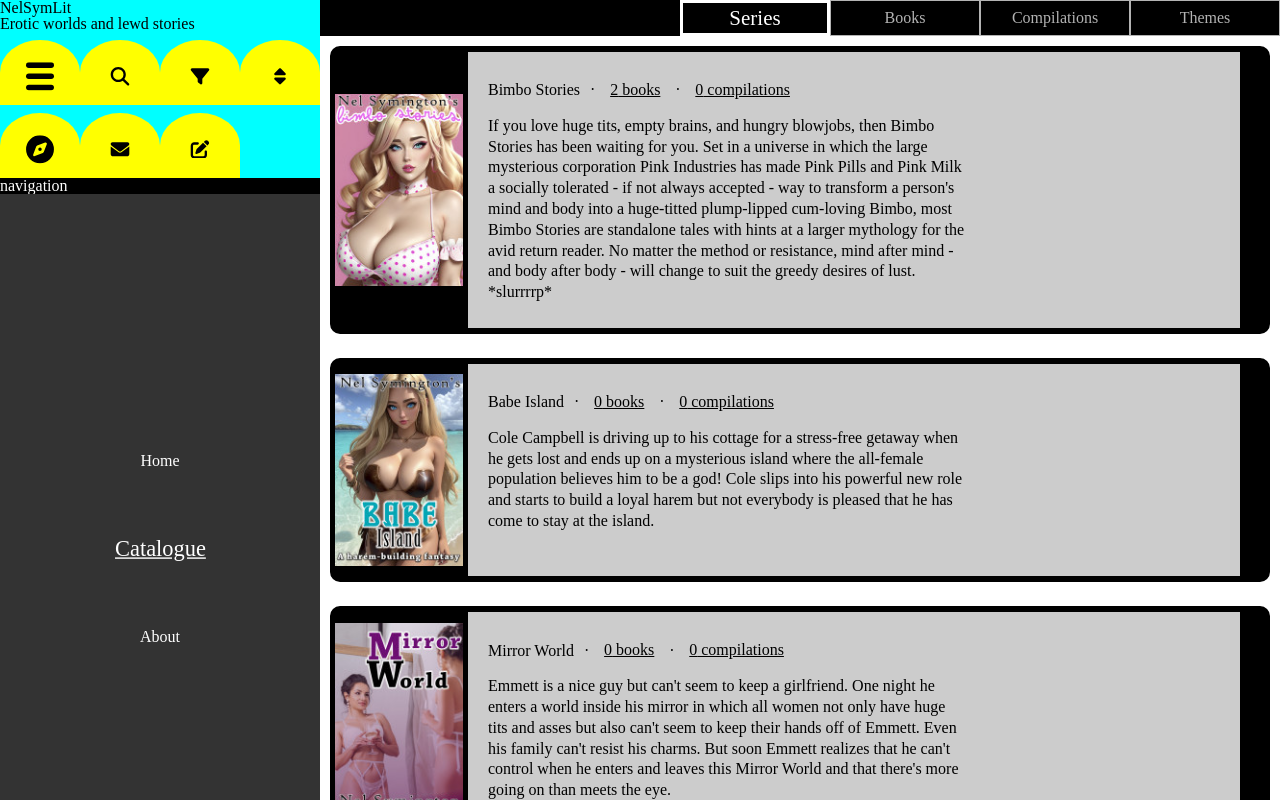
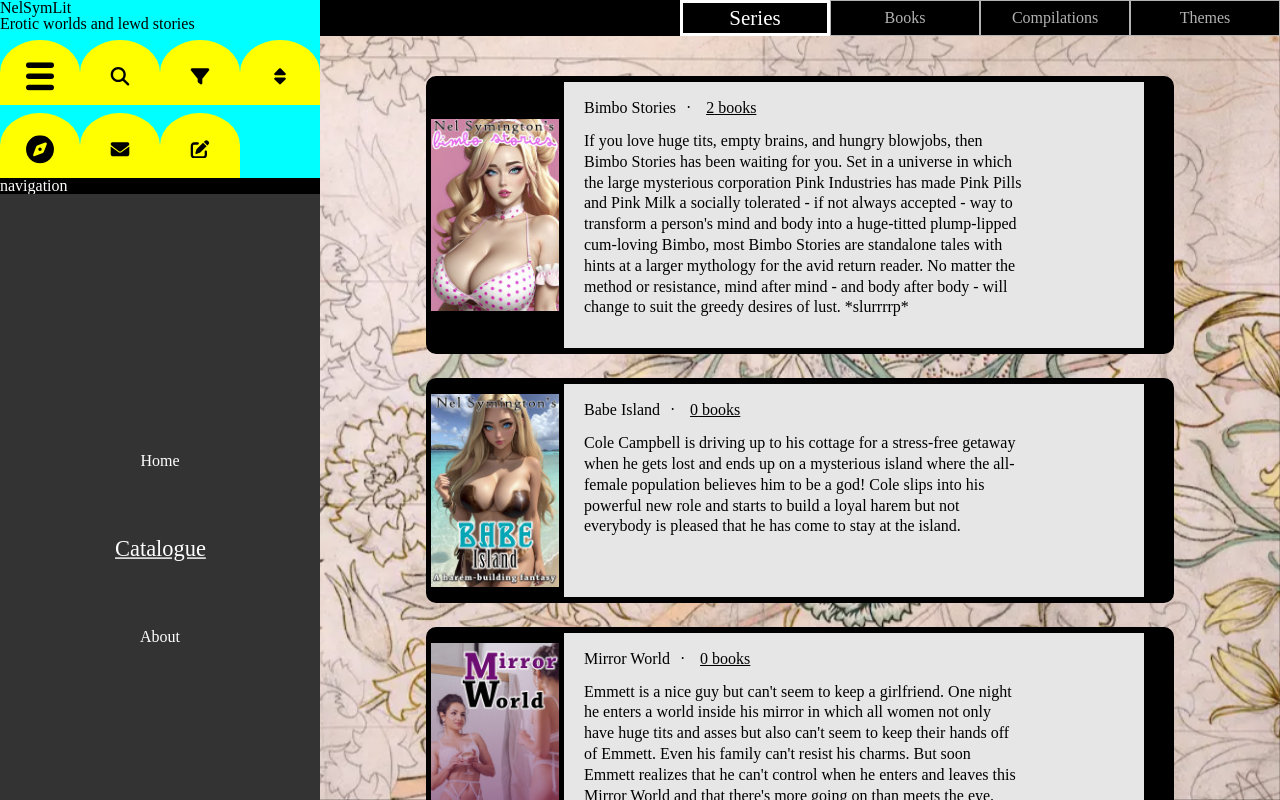
Before and after one commit to Driijko/wren, a Svelte app: page / in a window 1280 px wide. Both pictures are taken after a click on the button "Series". Built offline with nearby package versions, Linux system fonts and the light colour scheme.

Commit message:
CatalogueItemNarrow & CatalogueItemWide: adapt for series.

```diff
--- a/src/components/4-structures/catalogue/CatalogueItemNarrow.svelte
+++ b/src/components/4-structures/catalogue/CatalogueItemNarrow.svelte
@@ -21,6 +21,13 @@
           {item.books.length} books
         </a>
       </p>
+      {#if type === "series" && item.compilations.length > 0}
+        <p>
+          <a href={`${item.title}:compilations`}>
+            {item.compilations.length} compilations
+          </a>
+        </p>
+      {/if}
     </div>
   </div>
   <p class="description">{item.description}</p>
--- a/src/components/4-structures/catalogue/CatalogueItemWide.svelte
+++ b/src/components/4-structures/catalogue/CatalogueItemWide.svelte
@@ -22,6 +22,14 @@
           {item.books.length} books
         </a>
       </p>
+      {#if type === "series" && item.compilations.length > 0}
+        &middot
+        <p>
+          <a href={`${item.title}:compilations`}>
+            {item.compilations.length} compilations
+          </a>
+        </p>
+      {/if}
     </div>
     <p class="description">{item.description}</p>
   </div>
--- a/src/components/4-structures/catalogue/SeriesDisplay.svelte
+++ b/src/components/4-structures/catalogue/SeriesDisplay.svelte
@@ -3,145 +3,20 @@
   // IMPORTS ---------------------------------------
   import { seriesDisplay } from "../../../dynamic/catalogueDisplay";
   import { vpwidth } from "../../../dynamic/viewport";
+  import CatalogueItemWide from "./CatalogueItemWide.svelte";
+  import CatalogueItemNarrow from "./CatalogueItemNarrow.svelte";
 
 </script>
 
 <!-- MARKUP /////////////////////////////////////// -->
-<ul class="reg-scroll catalogue-display">
-  {#each $seriesDisplay as series}
-      <li>
-
-        <!-- Narrow Viewport ------------------- -->
-        {#if $vpwidth < 600}
-          <div class="narrow">
-            <img src={series.pic} alt={series.title} />
-            <div class="center">
-              <h4>{series.title}</h4>
-              <p>
-                <a href={`${series.title}:books`}>
-                  {series.books.length} books
-                </a>
-              </p>
-              <p>
-                <a href={`${series.title}:compilations`}>
-                  {series.compilations.length} compilations
-                </a>
-              </p>
-            </div>
-          </div>
-          <p>{series.description}</p>
-
-        <!-- Wider Viewport --------------------- -->
-        {:else if $vpwidth >= 600}
-        <div class="wide">
-          <img src={series.pic} alt={series.title} />
-          <div>
-            <div>
-              <h4>{series.title}</h4>
-              &middot
-              <p>
-                <a href={`${series.title}:books`}>
-                  {series.books.length} books
-                </a>
-              </p>
-              &middot
-              <p>
-                <a href={`${series.title}:compilations`}>
-                  {series.compilations.length} compilations
-                </a>
-              </p>
-            </div>
-            <p>{series.description}</p>
-          </div>
-        </div>
-
-        {/if}
-      </li>
-  {/each}
+<ul class="reg-scroll fill">
+  {#if $vpwidth < 500}
+    {#each $seriesDisplay as item}
+      <CatalogueItemNarrow {item} type="series" />
+    {/each}
+  {:else if $vpwidth >= 500}
+    {#each $seriesDisplay as item}
+      <CatalogueItemWide {item} type="series" />
+    {/each}
+  {/if}
 </ul>
-
-<!-- STYLES //////////////////////////////////////// -->
-<style>
-/* GENERAL ----------------------------------------- */
-ul {
-  background-color: white;
-  /* background-color: hsla(0, 0%, 100%, 0.5); */
-  padding: 10px;
-  padding-bottom: 20px;
-  display: flex;
-  flex-direction: column;
-  gap: 3dvh;
-}
-li {
-  background-color: hsl(0, 0%, 80%);
-  border-style: solid;
-  border-color: black;
-  /* border: 5px solid black; */
-  /* padding: 10px; */
-}
-img {
-  object-fit: contain;
-}
-li > div {
-  display: flex;
-}
-li > div > div {
-  display: flex;
-  flex-direction: column;
-  /* border: 4px solid green; */
-  flex: 1;
-  padding: 10px;
-}
-p {
-  line-height: 1.3;
-  max-width: 30rem;
-  /* border: 1px solid blue; */
-}
-
-/* NARROW VP ----------------------------------- */
-li:has(.narrow) {
-  border-width: 5px;
-  border-radius: 5px;
-}
-.narrow {
-  border-bottom: 5px solid black;
-}
-.narrow > div {
-  background-color: black;
-  color: white;
-  gap: 20px;
-}
-.narrow + p {
-  border-top: none;
-  padding: 20px 15px;
-}
-
-/* WIDER VP ------------------------------------ */
-li:has(.wide) {
-  border-top-width: 6px;
-  border-bottom-width: 6px;
-  border-right-width: 30px;
-  border-left-width: 5px;
-  border-radius: 10px;
-}
-.wide {
-  gap: 10px;
-}
-.wide img {
-  padding: 10px 0px;
-  object-fit: contain;
-  border-right: 5px solid black;
-  background-color: black;
-}
-.wide > div > div {
-  display: flex;
-  align-items: center;
-  gap: 10px;
-}
-.wide > div > p:nth-child(2) {
-  flex: 1;
-  /* display: flex;
-  align-items: center; */
-  padding: 15px 0px;
-}
-</style>
--- /dev/null
+++ b/src/components/4-structures/catalogue/SeriesDisplayOG.svelte
@@ -0,0 +1,147 @@
+<!-- SCRIPTS ////////////////////////////////// -->
+<script>
+  // IMPORTS ---------------------------------------
+  import { seriesDisplay } from "../../../dynamic/catalogueDisplay";
+  import { vpwidth } from "../../../dynamic/viewport";
+
+</script>
+
+<!-- MARKUP /////////////////////////////////////// -->
+<ul class="reg-scroll catalogue-display">
+  {#each $seriesDisplay as series}
+      <li>
+
+        <!-- Narrow Viewport ------------------- -->
+        {#if $vpwidth < 600}
+          <div class="narrow">
+            <img src={series.pic} alt={series.title} />
+            <div class="center">
+              <h4>{series.title}</h4>
+              <p>
+                <a href={`${series.title}:books`}>
+                  {series.books.length} books
+                </a>
+              </p>
+              <p>
+                <a href={`${series.title}:compilations`}>
+                  {series.compilations.length} compilations
+                </a>
+              </p>
+            </div>
+          </div>
+          <p>{series.description}</p>
+
+        <!-- Wider Viewport --------------------- -->
+        {:else if $vpwidth >= 600}
+        <div class="wide">
+          <img src={series.pic} alt={series.title} />
+          <div>
+            <div>
+              <h4>{series.title}</h4>
+              &middot
+              <p>
+                <a href={`${series.title}:books`}>
+                  {series.books.length} books
+                </a>
+              </p>
+              &middot
+              <p>
+                <a href={`${series.title}:compilations`}>
+                  {series.compilations.length} compilations
+                </a>
+              </p>
+            </div>
+            <p>{series.description}</p>
+          </div>
+        </div>
+
+        {/if}
+      </li>
+  {/each}
+</ul>
+
+<!-- STYLES //////////////////////////////////////// -->
+<style>
+/* GENERAL ----------------------------------------- */
+ul {
+  background-color: white;
+  /* background-color: hsla(0, 0%, 100%, 0.5); */
+  padding: 10px;
+  padding-bottom: 20px;
+  display: flex;
+  flex-direction: column;
+  gap: 3dvh;
+}
+li {
+  background-color: hsl(0, 0%, 80%);
+  border-style: solid;
+  border-color: black;
+  /* border: 5px solid black; */
+  /* padding: 10px; */
+}
+img {
+  object-fit: contain;
+}
+li > div {
+  display: flex;
+}
+li > div > div {
+  display: flex;
+  flex-direction: column;
+  /* border: 4px solid green; */
+  flex: 1;
+  padding: 10px;
+}
+p {
+  line-height: 1.3;
+  max-width: 30rem;
+  /* border: 1px solid blue; */
+}
+
+/* NARROW VP ----------------------------------- */
+li:has(.narrow) {
+  border-width: 5px;
+  border-radius: 5px;
+}
+.narrow {
+  border-bottom: 5px solid black;
+}
+.narrow > div {
+  background-color: black;
+  color: white;
+  gap: 20px;
+}
+.narrow + p {
+  border-top: none;
+  padding: 20px 15px;
+}
+
+/* WIDER VP ------------------------------------ */
+li:has(.wide) {
+  border-top-width: 6px;
+  border-bottom-width: 6px;
+  border-right-width: 30px;
+  border-left-width: 5px;
+  border-radius: 10px;
+}
+.wide {
+  gap: 10px;
+}
+.wide img {
+  padding: 10px 0px;
+  object-fit: contain;
+  border-right: 5px solid black;
+  background-color: black;
+}
+.wide > div > div {
+  display: flex;
+  align-items: center;
+  gap: 10px;
+}
+.wide > div > p:nth-child(2) {
+  flex: 1;
+  /* display: flex;
+  align-items: center; */
+  padding: 15px 0px;
+}
+</style>
```
Also changed, not shown: src/components/4-structures/catalogue/CompilationsDisplay.svelte (+0 -83 lines).
